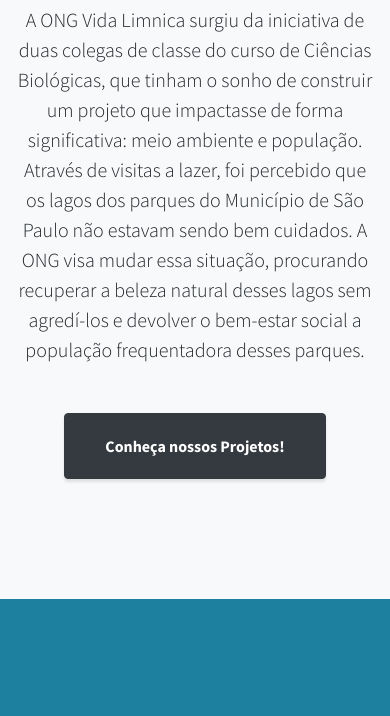
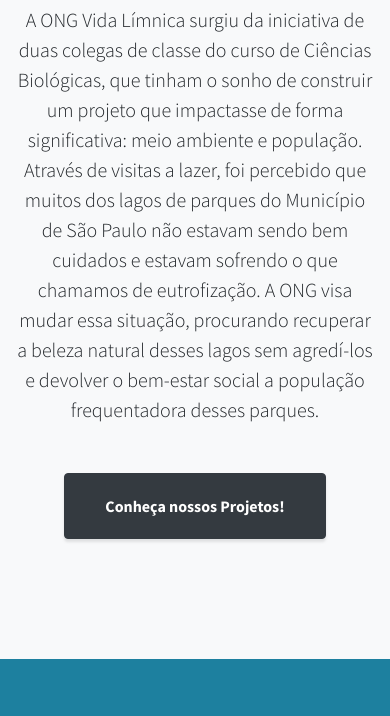
Before and after one commit to HenriqueChamizo/vida-limnica, a website built with webpack: page index.html in a window 390 px wide. Shown: the part 756-1472 px from the top of the page. Built offline with nearby package versions, Linux system fonts and the light colour scheme.

Commit message:
correction text and mobile bug

```diff
--- a/index.html
+++ b/index.html
@@ -76,12 +76,13 @@
           <div class="col-lg-10 mx-auto">
             <h2 style="color: #348298;">A ONG Vida Límnica, se preocupa com o futuro do planeta!</h2>
             <p class="lead mb-5">
-                A ONG Vida Limnica surgiu da iniciativa de duas colegas de classe do curso de Ciências
+                A ONG Vida Límnica surgiu da iniciativa de duas colegas de classe do curso de Ciências
                 Biológicas, que tinham o sonho de construir um projeto que impactasse de forma
                 significativa: meio ambiente e população. Através de visitas a lazer, foi percebido
-                que os lagos dos parques do Município de São Paulo não estavam sendo bem cuidados. A ONG visa
-                mudar essa situação, procurando recuperar a beleza natural desses lagos sem agredí-los e devolver o
-                bem-estar social a população frequentadora desses parques.
+                que muitos dos lagos de parques do Município de São Paulo não estavam sendo bem cuidados e
+                estavam sofrendo o que chamamos de eutrofização. A ONG visa mudar essa situação, procurando
+                recuperar a beleza natural desses lagos sem agredí-los e devolver o bem-estar social a
+                população frequentadora desses parques.
               <!-- <a href="https://unsplash.com/">Unsplash</a>-->
               </p>
             <a class="btn btn-dark btn-xl js-scroll-trigger" href="#services">Conheça nossos Projetos!</a>
@@ -98,7 +99,7 @@
           <h2 class="mb-5">Implantação de Wetlands</h2>
         </div>
         <div class="row">
-          <div class="col-lg-3 col-md-3">
+          <div class="col-lg-3 col-md-3 mb-5 mb-lg-0">
             <span class="service-icon rounded-circle mx-auto mb-3">
               <!-- <i class="icon-mustache"></i> -->
               <i class="far fa-dizzy"></i>
```
